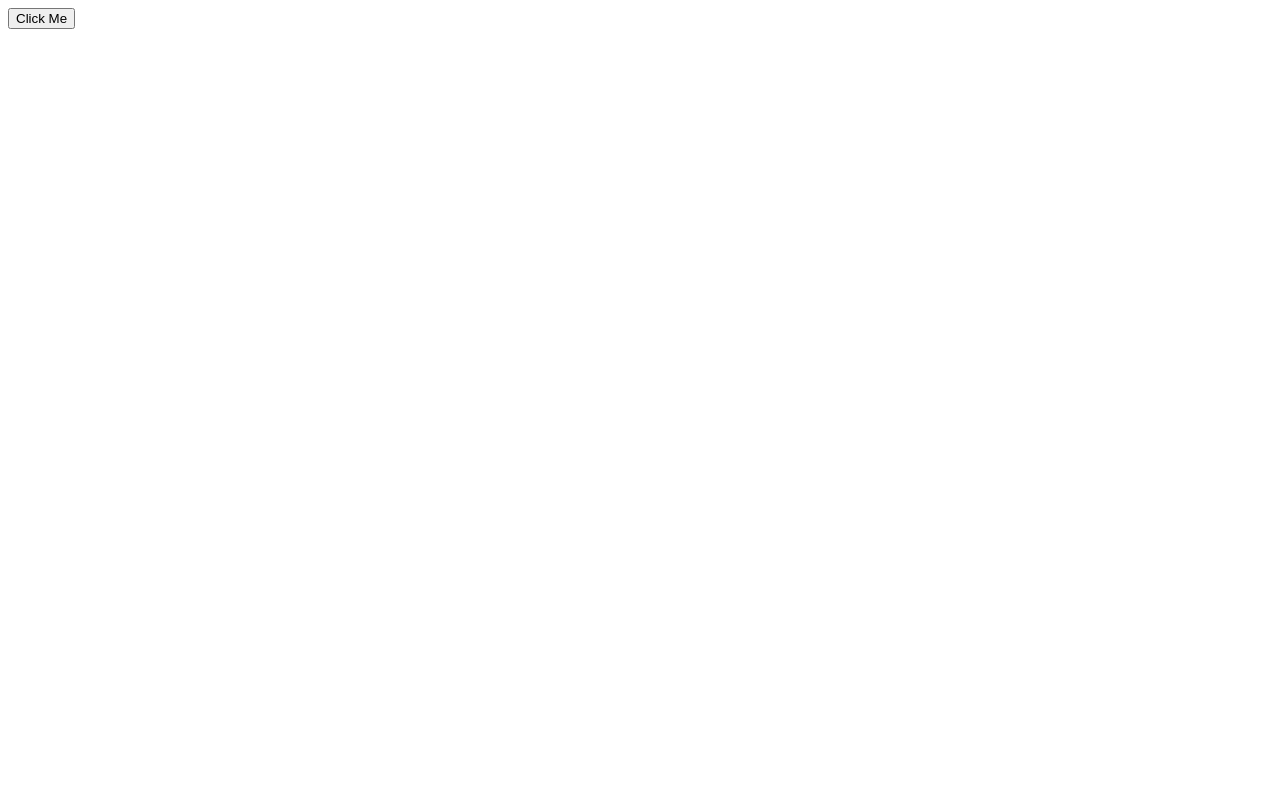
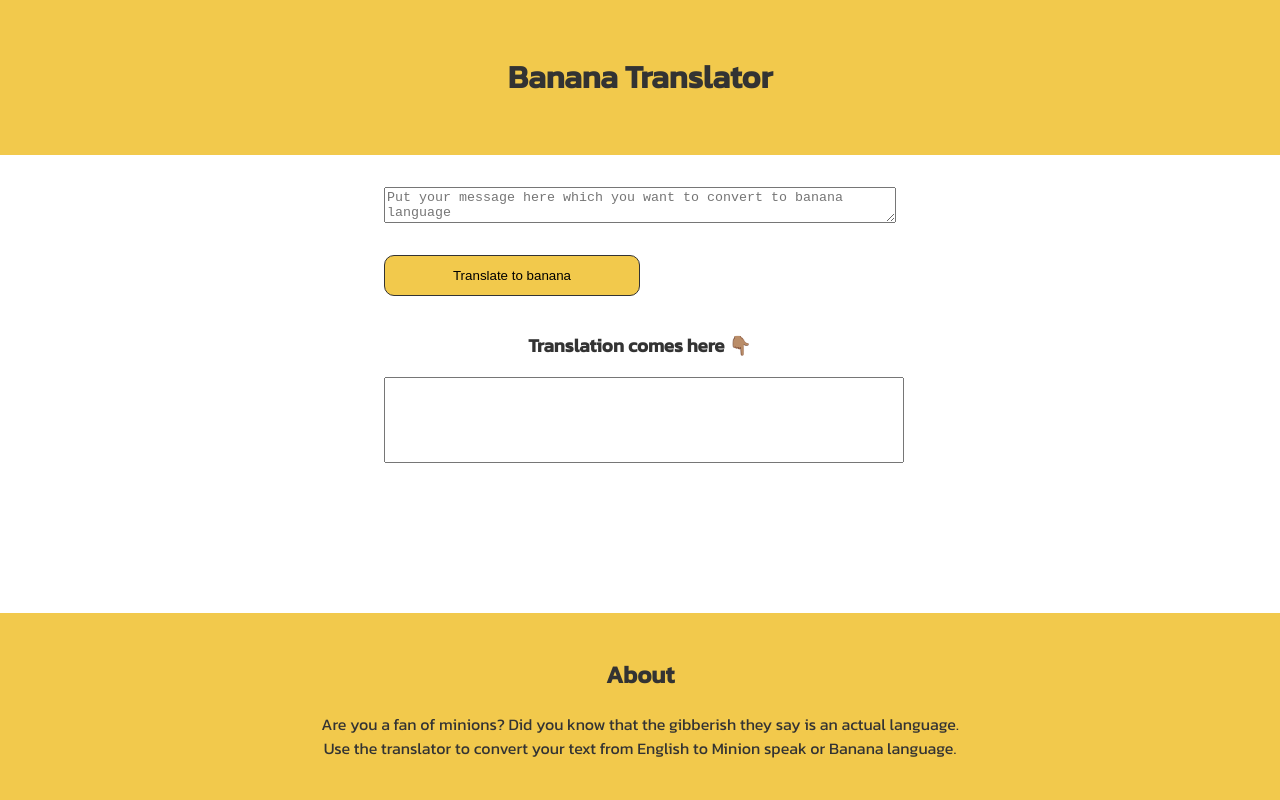
Before and after one commit to computeronaldo/minion-translater, a plain HTML site: page index.html in a window 1280 px wide. Drawn offline with Linux system fonts and the light colour scheme.

Commit message:
added styles and markup for Minions translator app

```diff
--- a/index.html
+++ b/index.html
@@ -4,11 +4,32 @@
     <meta charset="UTF-8">
     <meta name="viewport" content="width=device-width, initial-scale=1.0">
     <title>Minion Translater</title>
+    <link rel="stylesheet" href="./styles.css"/>
     <script src="./index.js" defer></script>
 </head>
 <body>
     <!-- <textarea></textarea> -->
-    <div class="output"></div>
-    <button>Click Me</button>
+    <!-- <div class="output"></div>
+    <button>Click Me</button> -->
+
+    <header>
+        <h1>Banana Translator</h1>
+    </header>
+
+    <div class="hero">
+        <textarea type="text" placeholder="Put your message here which you want to convert to banana language"></textarea>
+        <button class="translate">Translate to banana</button>
+        <div class="output-text">
+            <h3>Translation comes here 👇🏽</h3>
+            <input class="output" type="text"/>
+        </div>
+    </div>
+
+    <footer>
+        <div class="bottom">
+            <h2>About</h2>
+            <p>Are you a fan of minions? Did you know that the gibberish they say is an actual language. Use the        translator to convert your text from English to Minion speak or Banana language.</p>
+        </div>
+    </footer>
 </body>
 </html>
--- a/index.js
+++ b/index.js
@@ -32,10 +32,10 @@
 // });
 
 // Exercise - 5
-const btn = document.querySelector("button");
-const outputDiv1 = document.querySelector("div");
+// const btn = document.querySelector("button");
+// const outputDiv1 = document.querySelector("div");
 
-btn.addEventListener("click", () => {
-  outputDiv1.innerText =
-    "Button click event resulted in setting this inner text";
-});
+// btn.addEventListener("click", () => {
+//   outputDiv1.innerText =
+//     "Button click event resulted in setting this inner text";
+// });
--- /dev/null
+++ b/styles.css
@@ -0,0 +1,64 @@
+@import url('https://fonts.googleapis.com/css2?family=Kanit:wght@200;300;400;500&display=swap');
+
+:root {
+    --banana-yellow: #F2C94C;
+    --black: #333333;
+}
+
+body {
+    font-family: 'Kanit', sans-serif;
+    margin: 0;
+    padding: 0;
+    box-sizing: border-box;
+    text-align: center;
+    color: var(--black);
+    min-height: 100vh;
+    display: flex;
+    flex-direction: column;
+}
+
+::-webkit-scrollbar {
+    display: none;
+}
+
+header {
+    padding: 2rem;
+    background-color: var(--banana-yellow);
+}
+
+.hero {
+    display: flex;
+    flex-direction: column;
+    gap: 1rem;
+    padding: 2rem;
+    width: 40%;
+    margin: 0 auto;
+}
+
+input {
+    min-height: 10vh;
+}
+
+.output {
+    width: 100%;
+}
+
+.translate {
+    margin-top: 1rem;
+    width: 50%;
+    padding: 0.75rem 1rem;
+    background-color: var(--banana-yellow);
+    border: 1px solid var(--black);
+    border-radius: 10px;
+}
+
+footer {
+    background-color: var(--banana-yellow);
+    margin-top: auto;
+}
+
+.bottom {
+    width: 50%;
+    margin: 0 auto;
+    padding: 1.5rem;
+}
```
